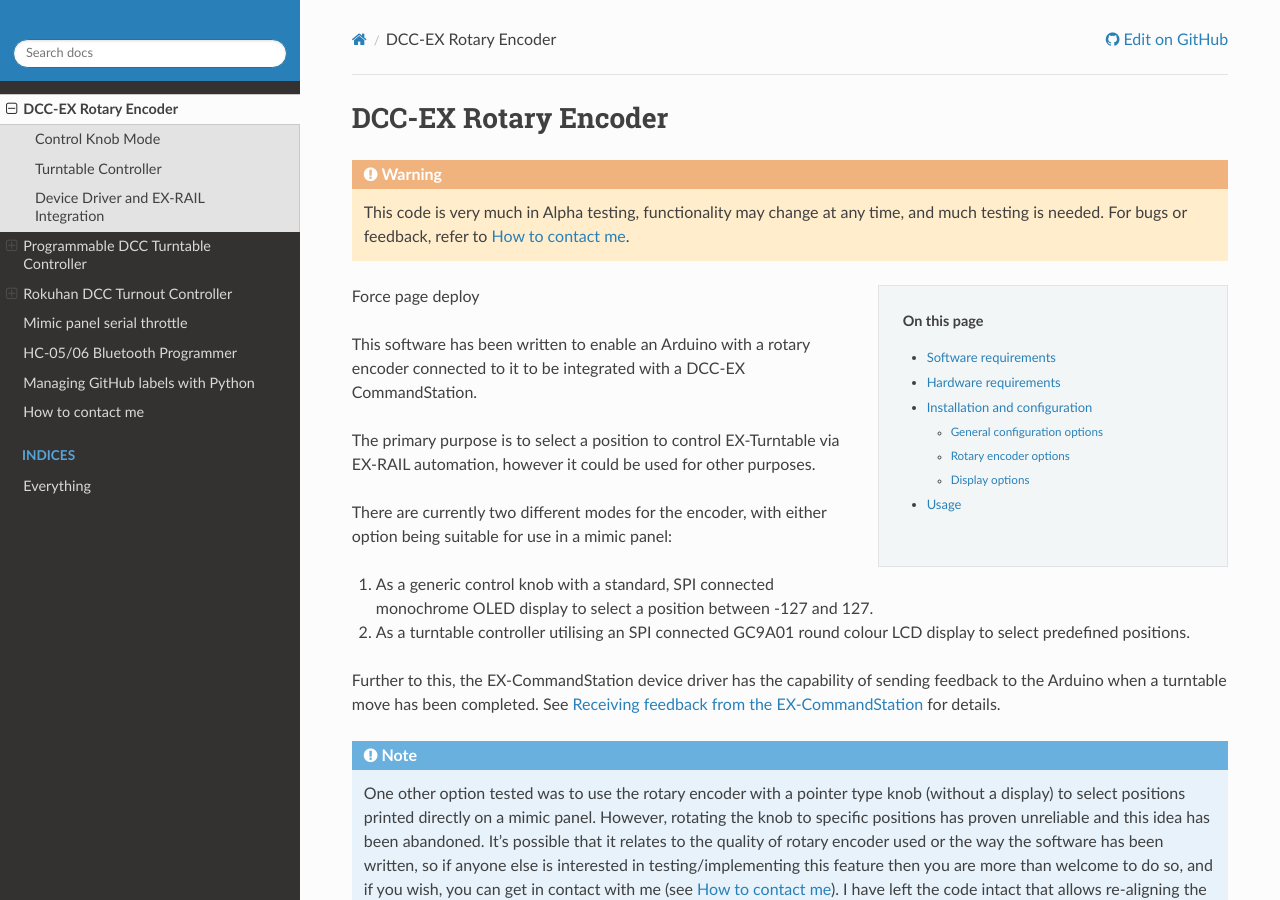
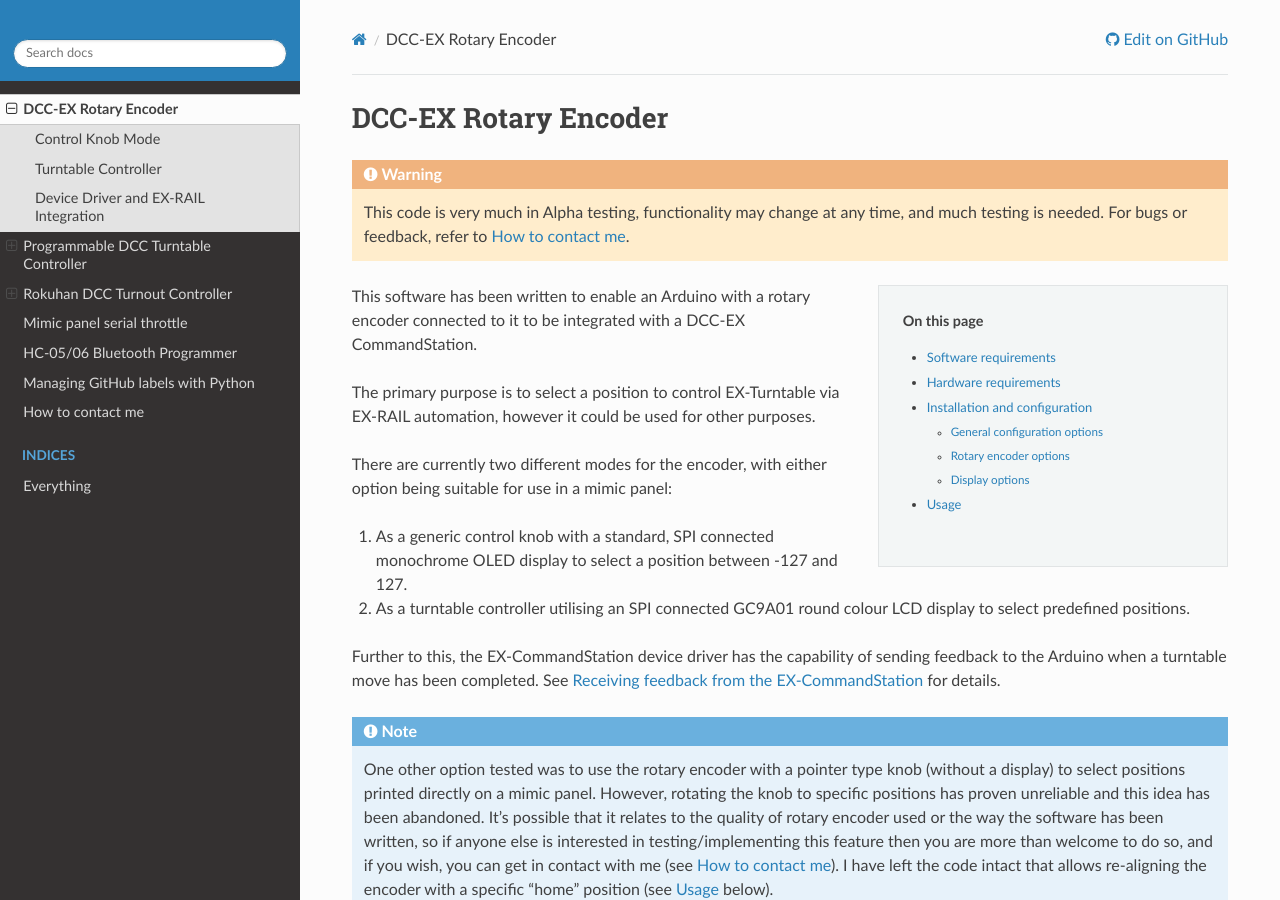
Before and after one commit to peteGSX/petegsx.github.io, a Sphinx documentation site: the page built from docs/rotary-encoder/overview.rst, in a window 1280 px wide and 900 px high. Built offline with Sphinx 7.4.7 and the Read the Docs theme 2.0.0, drawn with Linux system fonts in a browser that asks for light colours.

Commit message:
Update test workflow

```diff
--- a/docs/rotary-encoder/overview.rst
+++ b/docs/rotary-encoder/overview.rst
@@ -11,8 +11,6 @@
   .. contents:: On this page
     :depth: 2
     :local:
-
-Force page deploy
 
 This software has been written to enable an Arduino with a rotary encoder connected to it to be integrated with a DCC-EX CommandStation.
 
```
Also changed, not shown: 1 other file.
